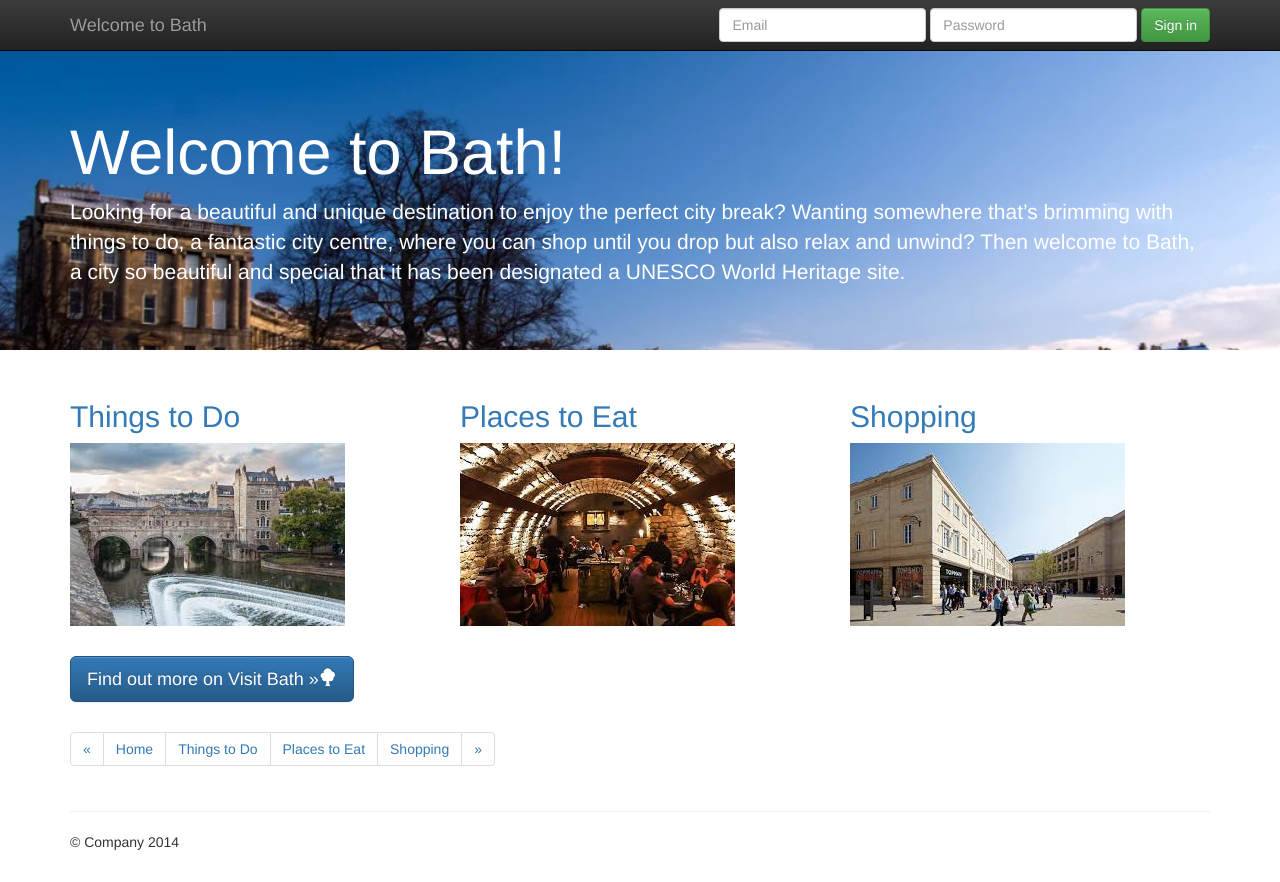
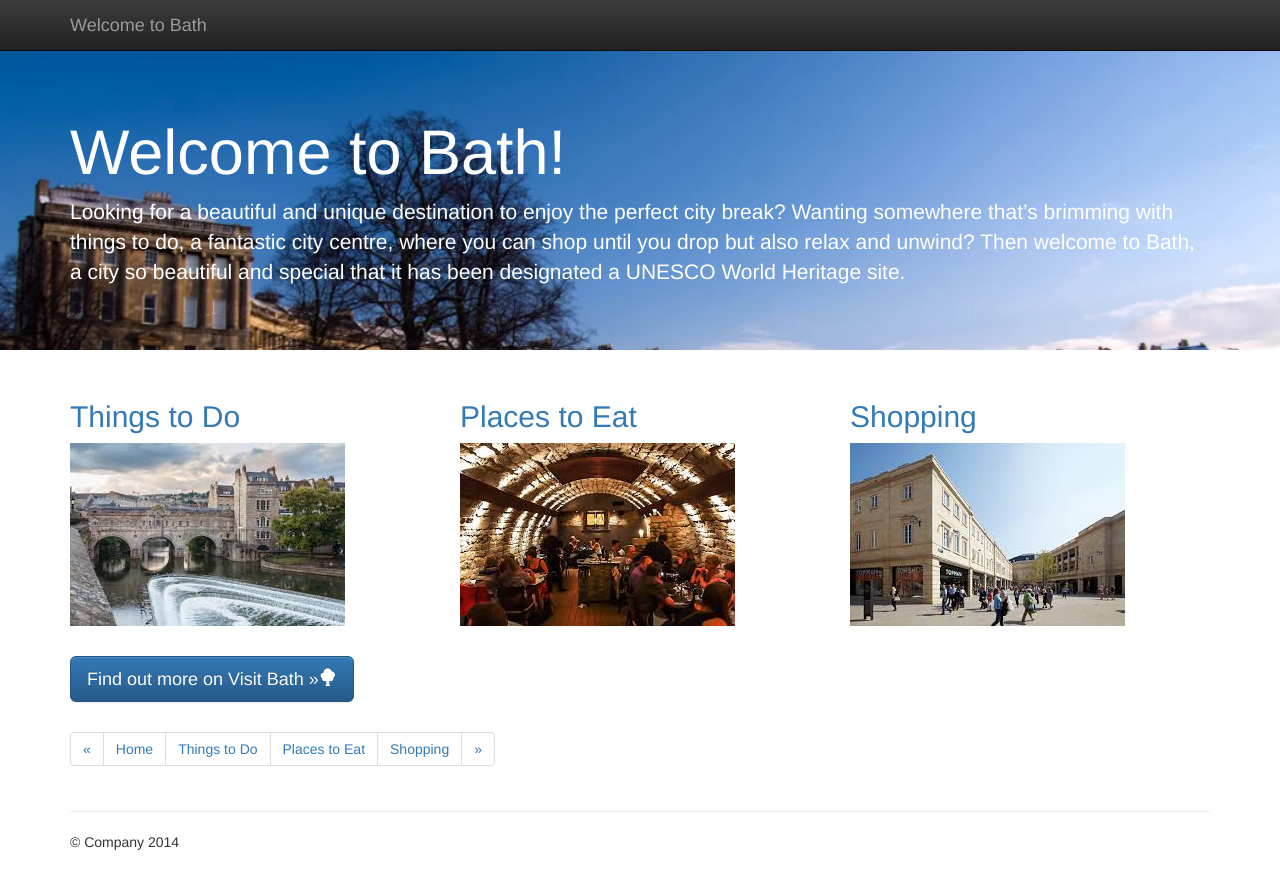
Before and after one commit to NatashaZJaved/Bath-Website, a plain HTML site: page index.html in a window 1280 px wide. Drawn offline with nearby package versions, Linux system fonts and the light colour scheme; a script that the page names is missing.

Commit message:
no more log in

```diff
--- a/index.html
+++ b/index.html
@@ -39,13 +39,7 @@
         </div>
         <div id="navbar" class="navbar-collapse collapse">
           <form class="navbar-form navbar-right">
-            <div class="form-group">
-              <input type="text" placeholder="Email" class="form-control">
-            </div>
-            <div class="form-group">
-              <input type="password" placeholder="Password" class="form-control">
-            </div>
-            <button type="submit" class="btn btn-success">Sign in</button>
+
           </form>
         </div><!--/.navbar-collapse -->
       </div>
```
Also changed, not shown: placestoeat.html (+1 -7 lines), thingstodo.html (+1 -7 lines).
